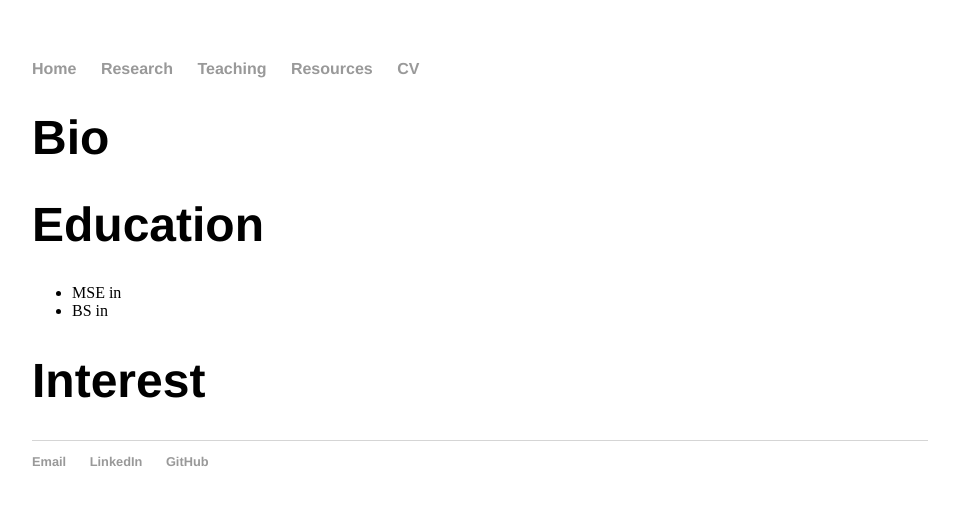
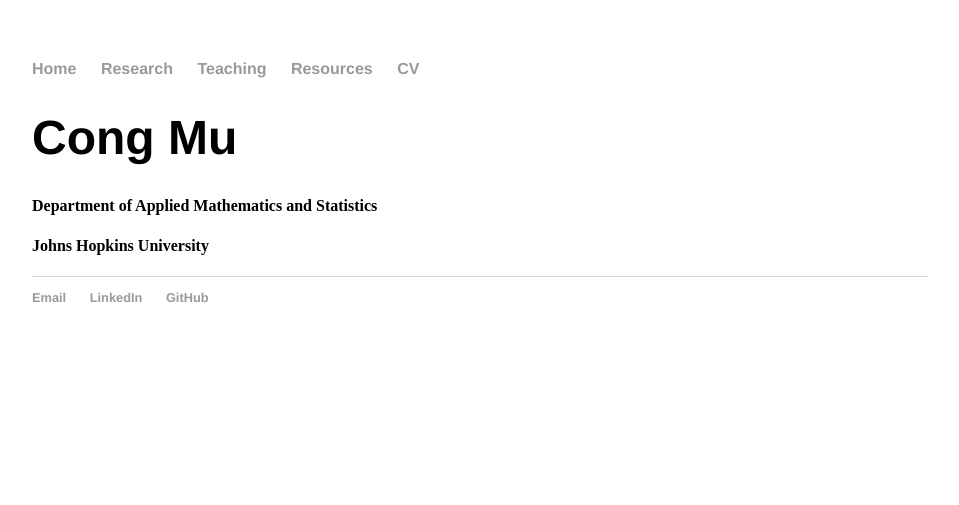
Before and after one commit to CongM/CongM.github.io, a Jekyll site: the page built from index.html, in a window 1280 px wide. Shown: the top 505 px of the page, without its empty margins (160-1119 px from the left). Built offline with Jekyll 4.4.1, drawn with Linux system fonts in a browser that asks for light colours.

Commit message:
Update index.html

```diff
--- a/index.html
+++ b/index.html
@@ -5,13 +5,7 @@ title: Cong Mu's Homepage
 
 
 <div class="blurb">
-	<h1>Bio</h1>
-		<p></p>
-	<h1>Education</h1>
-		<ul>
-        		<li>MSE in </li>
-	        	<li>BS in </li>
-    		</ul>
-	<h1>Interest</h1>
-		<p></p>
+	<h1>Cong Mu</h1>
+	<h4>Department of Applied Mathematics and Statistics</h4>
+	<h4>Johns Hopkins University</h4>
 </div><!-- /.blurb -->
```
